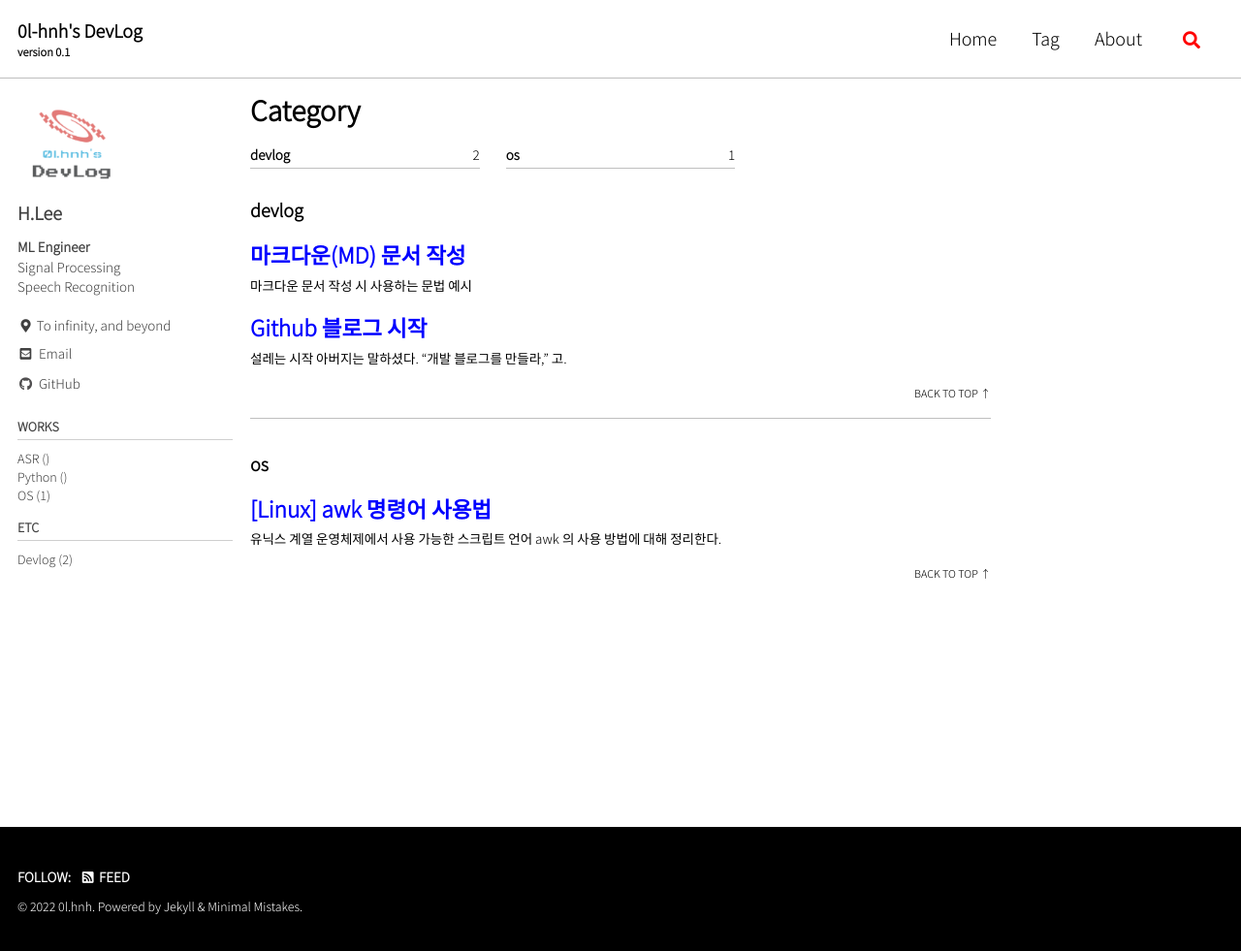
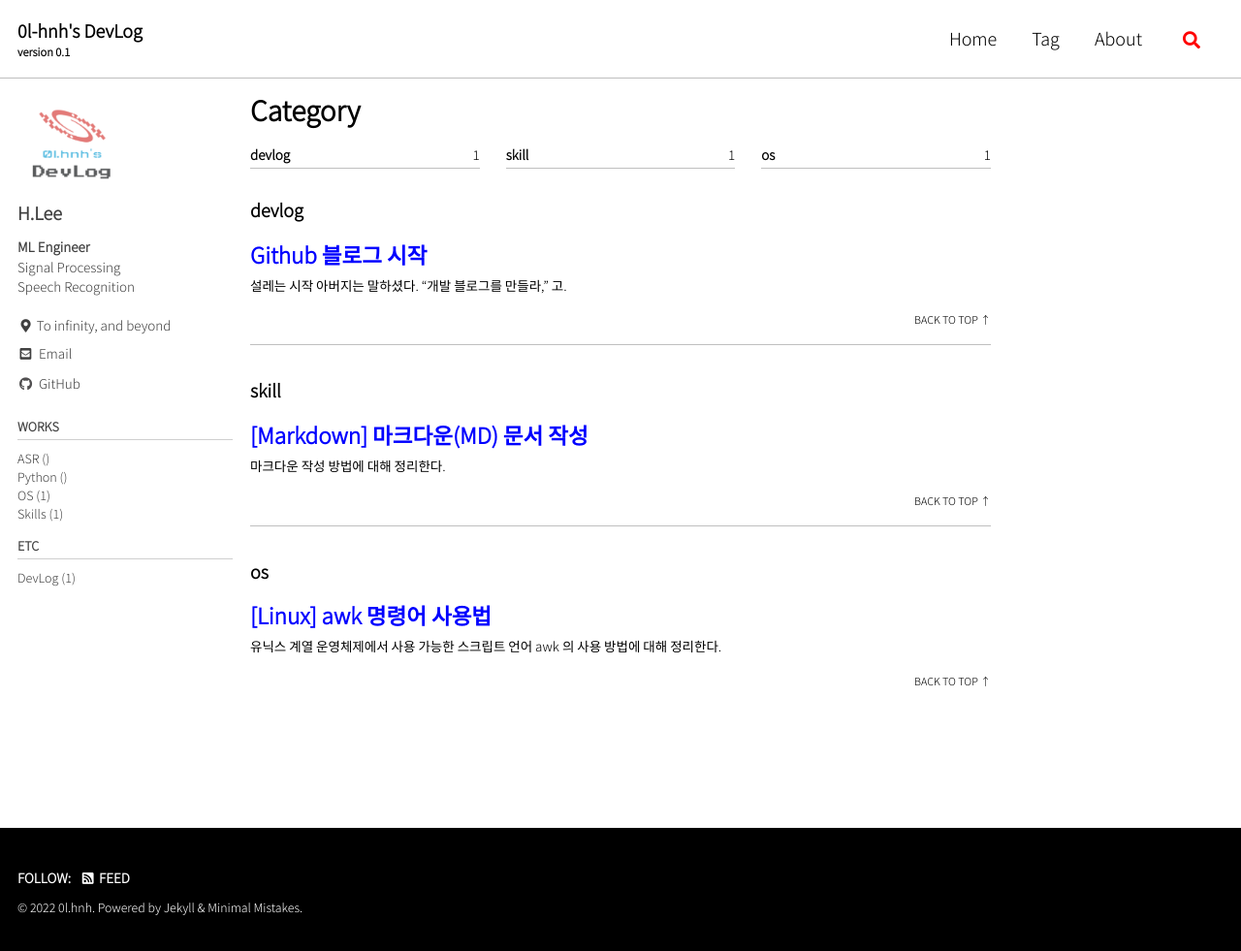
Before and after one commit to 0l-hnh/0l-hnh.github.io, a Jekyll site: the page built from _pages/categories-archive.md, in a window 1280 px wide and 981 px high. Shown: the whole window at 97% size. Built offline with Jekyll 4.4.1, drawn with Linux system fonts in a browser that asks for light colours; cached includes are drawn as plain includes; some web fonts are replaced.

Commit message:
*22.03.13 Modified some posts

```diff
--- a/_data/navigation.yml
+++ b/_data/navigation.yml
@@ -19,9 +19,12 @@ docs:
     - title: "OS"
       url: /os/
       category: "os"
+    - title: "Skills"
+      url: /skill/
+      category: "skill"
 - title: "Etc"
   children:
-    - title: "Devlog"
+    - title: "DevLog"
       url: /devlog/
       category: "devlog"
 
--- a/_posts/2022-03-09-markdown.md
+++ b/_posts/2022-03-09-markdown.md
@@ -1,11 +1,11 @@
 ---
 layout: single
-title:  "마크다운(MD) 문서 작성"
+title:  "[Markdown] 마크다운(MD) 문서 작성"
 date:   2022-03-09 00:12:45 +0900
 
 categories:
-  - devlog
-tags: [devlog]
+  - skill
+tags: [skill]
 
 author_profile: true
 sidebar:
@@ -20,7 +20,7 @@ toc_sticky: true
 
 
 
-마크다운 문서 작성 시 사용하는 문법 예시
+마크다운 작성 방법에 대해 정리한다.
 
 
 
```
Also changed, not shown: _pages/categories/categories-skills.md (added, +14 -0 lines).
